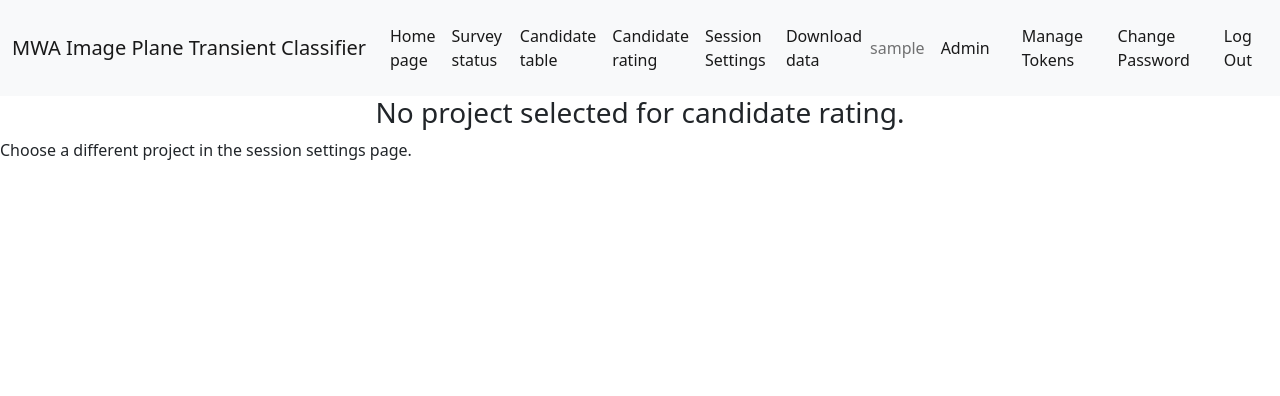
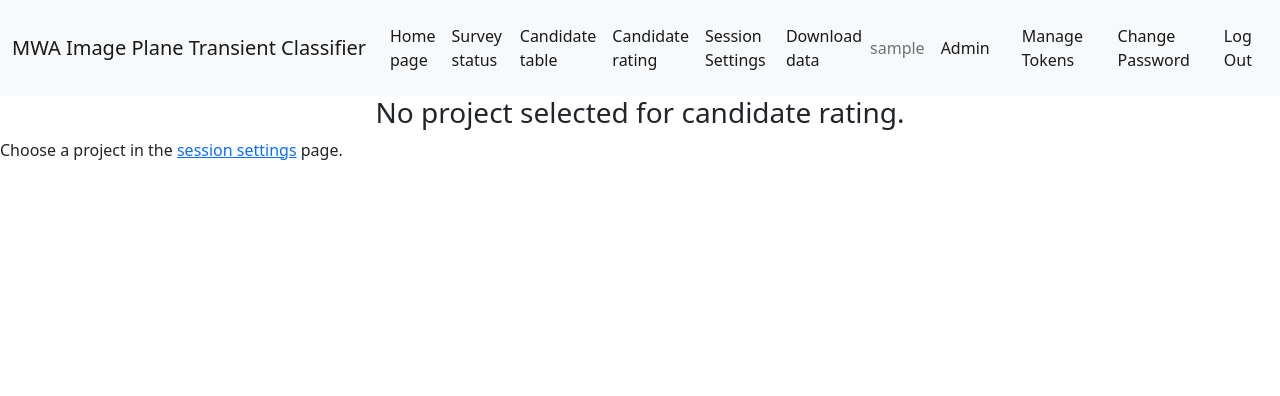
Before and after one commit to robotopia/GleamXGPMonitoring, a Django app: page /candidate_rating/random/ in a window 1280 px wide. Shown: the top 396 px of the page. Run offline with Django 4.2, Linux system fonts and the light colour scheme; the visitor is signed in with stand-in values (Sample User, id 1); parts of the project's set-up code (start-up, migrations or seed data) failed here and were passed over.

Commit message:
direct users to session settings when nothing to rate

```diff
--- a/gleam_webapp/gleam_webapp/urls.py
+++ b/gleam_webapp/gleam_webapp/urls.py
@@ -60,7 +60,7 @@
     ),
     path("survey_status/", views.survey_status),
     path("voevent_view/<int:id>/", views.voevent_view, name="voevent_view"),
-    path("session_settings/", views.session_settings),
+    path("session_settings/", views.session_settings, name="session_settings"),
     path("download_data/<str:table>/", views.download_data),
     path(
         "download_page/",
--- a/gleam_webapp/templates/candidate_app/nothing_to_rate.html
+++ b/gleam_webapp/templates/candidate_app/nothing_to_rate.html
@@ -4,10 +4,12 @@
 
 {% if project %}
 <h3>No unrated candidates for project: {{ project }}</h3>
-<p> Choose a different project in the session settings page, or go have a break!</p>
+<p> Choose a different project in the <a href="{% url 'session_settings' %}">session settings</a> page, or go have a break!</p>
 {% else %}
 <h3>No project selected for candidate rating.</h3>
-<p> Choose a different project in the session settings page.</p>
+<div>
+    <p> Choose a project in the <a href="{% url 'session_settings' %}">session settings</a> page.</p>
+</div>
 {% endif %}
 
 {% endblock content %}
```
